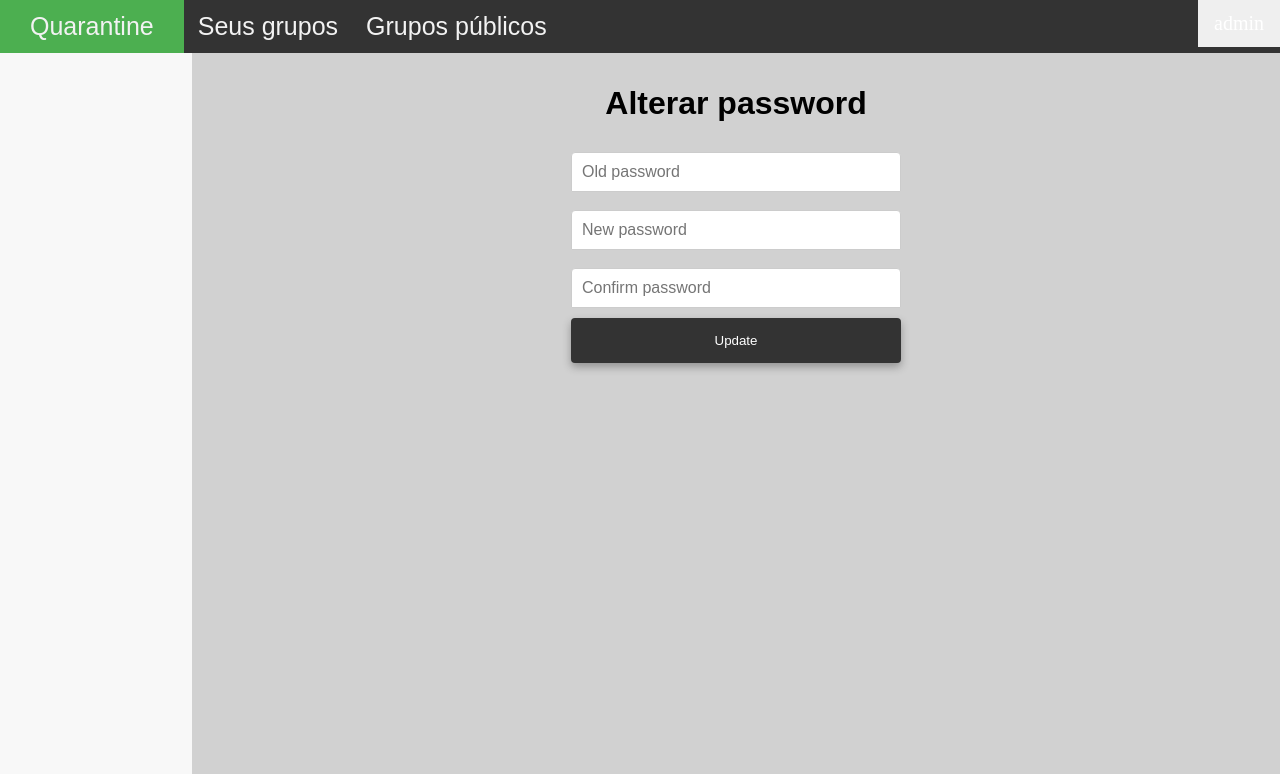
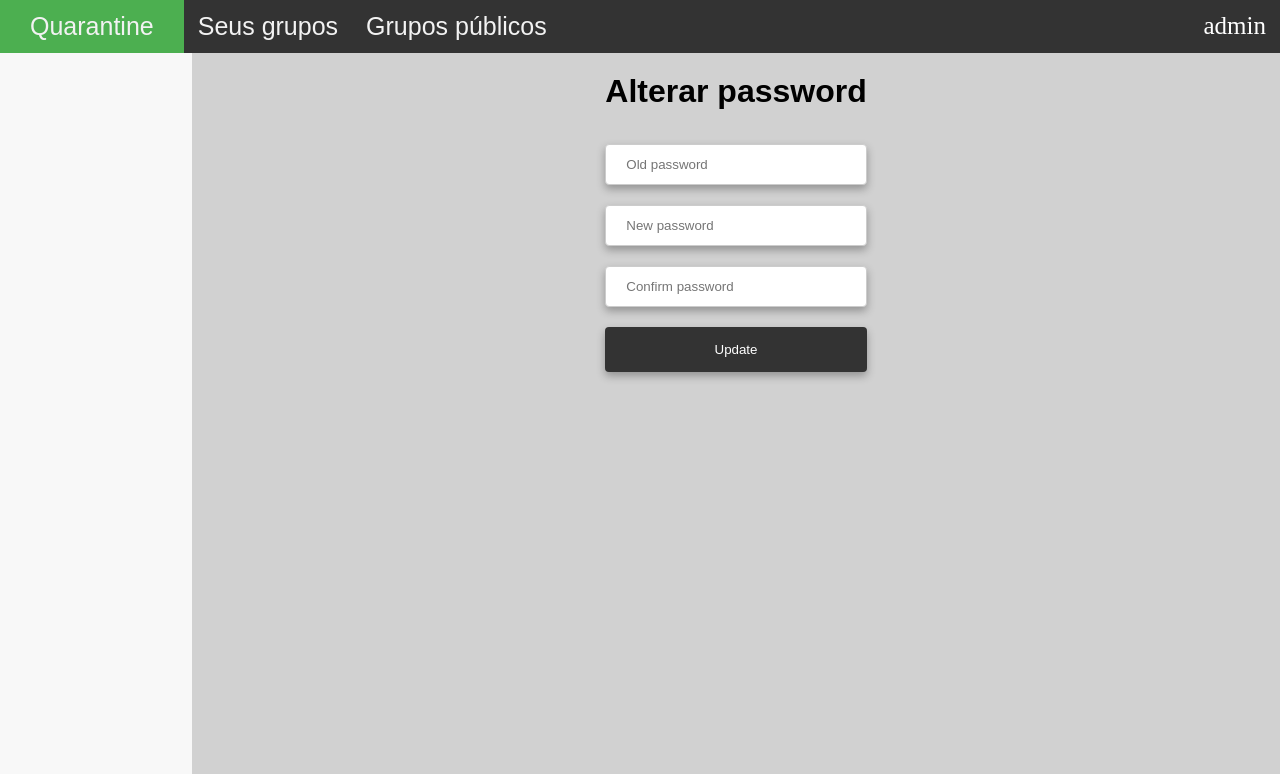
Before and after one commit to JoaoAlmeida-dev/quarantine, a Django app: page /quarantine/perfil/admin/password_change/ in a window 1280 px wide. Shown: the top 774 px of the page. Run offline with Django 3.2, Linux system fonts and the light colour scheme; a user stored in the database is signed in.

Commit message:
css atualizar conta css mudar password css grupo atualizada css grupo atualizada css topbar atualizada

```diff
--- a/account/templates/account/login.html
+++ b/account/templates/account/login.html
@@ -51,7 +51,7 @@
         {% endif %}
         <tbody>
         <tr>
-                        <td><input class="input greenback-hover center" type="submit" value="Log in"></input></td>
+            <td><input class="greenback-hover center" type="submit" value="Log in"></input></td>
         </tr>
         </tbody>
     </form>
@@ -67,8 +67,4 @@
 </table>
 
 
-
-
-
-
 {% endblock content %}
--- a/account/templates/registration/password_change.html
+++ b/account/templates/registration/password_change.html
@@ -2,52 +2,61 @@
 
 
 {% block content %}
-<style type="text/css">
-  .form-signin {
-    width: 100%;
-    max-width: 330px;
-    padding: 15px;
-    margin: auto;
-  }
-  .form-signin .checkbox {
-    font-weight: 400;
-  }
-  .form-signin .form-control {
-    position: relative;
-    box-sizing: border-box;
-    height: auto;
-    padding: 10px;
-    font-size: 16px;
-  }
-  .form-signin .form-control:focus {
-    z-index: 2;
-  }
-  .form-signin input[type="password"] {
-    margin-bottom: 10px;
-    border-bottom-right-radius: 0;
-    border-bottom-left-radius: 0;
-  }
-  .h3{
-    text-align: center;
-  }
-</style>
 
+<form method="POST" class="form">{% csrf_token %}
+    <table class="center left-align">
 
-<form method="POST" class="form-signin">{% csrf_token %}
-  <h1 class="h3 mb-3 font-weight-normal">Alterar password</h1>
-    <input name="old_password" class="form-control" placeholder="Old password" type="password" id="id_old_password" required="true">
-    <input name="new_password1" class="form-control" placeholder="New password" type="password" id="id_new_password1" required="true">
-    <input name="new_password2" class="form-control" placeholder="Confirm password" type="password" id="id_new_password2" required="true">
+        <tbody>
+        <tr>
+            <td><h1 class="center-align">Alterar password</h1></td>
+        </tr>
+        </tbody>
 
-    {% for field in form %}
-      {% for error in field.errors %}
-        <p style="color: red">{{ error }}</p>
-      {% endfor %}
-    {% endfor %}
+        <tbody>
+        <tr>
+            <td><input name="old_password" class="form-control" placeholder="Old password" type="password"
+                       id="id_old_password"
+                       required="true"></td>
+        </tr>
+        </tbody>
 
-  <input class="submit" style="width:inherit;" type="submit" value="Update"></input>
+        <tbody>
+        <tr>
+            <td>
+                <input name="new_password1" class="form-control" placeholder="New password" type="password"
+                       id="id_new_password1"
+                       required="true">
+            </td>
+        </tr>
+        </tbody>
+
+        <tbody>
+        <tr>
+            <td>
+                <input name="new_password2" class="green " placeholder="Confirm password" type="password"
+                       id="id_new_password2" required="true">
+            </td>
+        </tr>
+        </tbody>
+
+        {% for field in form %}
+        {% for error in field.errors %}
+        <tbody>
+        <tr>
+            <td><p style="color: red">{{ error }}</p></td>
+        </tr>
+        </tbody>
+        {% endfor %}
+        {% endfor %}
+        <tbody>
+        <tr>
+            <td>
+                <input class="submit greenback-hover" type="submit" value="Update"></input>
+            </td>
+        </tr>
+        </tbody>
+    </table>
 </form>
 
 
-
 {% endblock %}
--- a/quarantine/views.py
+++ b/quarantine/views.py
@@ -241,7 +241,8 @@ def juntaragrupo(request, grupo_id):
         except(KeyError, Http404):
             membro = MembroGrupo(grupo=grupo, Account=user)
             membro.save()
-            grupo_view(request, grupo_id)
+
+            return redirect(grupo_view, {'grupo_id': grupo_id})
         else:
             return HttpResponseRedirect(reverse('menu'))
 
--- a/static/quarantine/style.css
+++ b/static/quarantine/style.css
@@ -130,7 +140,8 @@
         border-radius: 4px;
         box-sizing: border-box;
 
-        transition:0.3s;
+        box-shadow: 0 4px 8px 0 rgba(0,0,0,0.3);
+        transition: 0.3s;
     }
 
     input[type=text]:focus, input[type=email]:focus, input[type=password]:focus {
@@ -144,34 +155,26 @@
       box-shadow: 0 6px 10px 0 rgba(0,0,0,0.8);
     }
 
-    input[type=submit]:hover{
-        color: white;
-        box-shadow: 0 6px 10px 0 rgba(0,0,0,0.8);
-        border:2px solid black;
-        border-radius:15px;
-    }
-
-
-
 
     input[type=submit] {
-        width: 100%;
         background-color: #333;
         color: white;
         padding: 15px 32px;
-        margin: 0;
 
         cursor: pointer;
         text-decoration: none;
         display: inline-block;
 
-        box-shadow: 0 4px 8px 0 rgba(0,0,0,0.3);
-        transition: 0.3s;
-
         border-style:solid;
         border-width:0px;
         border-radius: 4px;
         cursor: pointer;
+    }
+    input[type=submit]:hover{
+        color: white;
+        box-shadow: 0 6px 10px 0 rgba(0,0,0,0.8);
+        border:1px solid black;
+        border-radius:15px;
     }
 
 
@@ -184,7 +187,7 @@
         padding: 0;
         top:0;
         width: 100%;
-
+        font-size: 25px;
 
         overflow: visible;
         background-color: #333;
@@ -218,11 +221,12 @@
     }
 
     .dropdown .dropbtn{
-        font-size: 20px;
+        font-size: inherit;
         border: none;
         outline: none;
+        background-color:inherit;
         color: white;
-        padding: 12px 16px;
+        padding: 12px 14px;
         font-family: inherit;
         margin: 0;
      }
--- a/templates/base.html
+++ b/templates/base.html
@@ -10,10 +10,10 @@
 
         <a class="greenback padding-hover"  href="{% url 'menu' %}"> Quarantine</a>
         {% if request.user.is_authenticated %}
-        <a class="padding-hover redback-hover" href= "{% url 'gruposutilizador' %}">Seus grupos</a>
-        <a class="padding-hover redback-hover" href= "{% url 'grupospublicos' %}">Grupos públicos</a>
+        <a class="padding-hover greyback-hover" href= "{% url 'gruposutilizador' %}">Seus grupos</a>
+        <a class="padding-hover greyback-hover" href= "{% url 'grupospublicos' %}">Grupos públicos</a>
         <div style="float:right" class="dropdown">
-            <button  class="greenback-hover dropbtn a">{{request.user.username}}
+            <button  class="greenback-hover dropbtn" style="font-size:">{{request.user.username}}
             </button>
             <div class="dropdown-content">
                     <a class="greenback-hover" href="{% url 'perfilutilizador' request.user.username %}">Profile</a>
```
Also changed, not shown: other parts of static/quarantine/style.css (+25 -11 lines), account/forms.py (+6 -1 lines), account/templates/account/account.html (+22 -19 lines), quarantine/templates/quarantine/grupo.html (+13 -11 lines), quarantine/templates/quarantine/menu.html (+5 -7 lines), db.sqlite3. Lines whose indentation alone changed are shown as unchanged.
